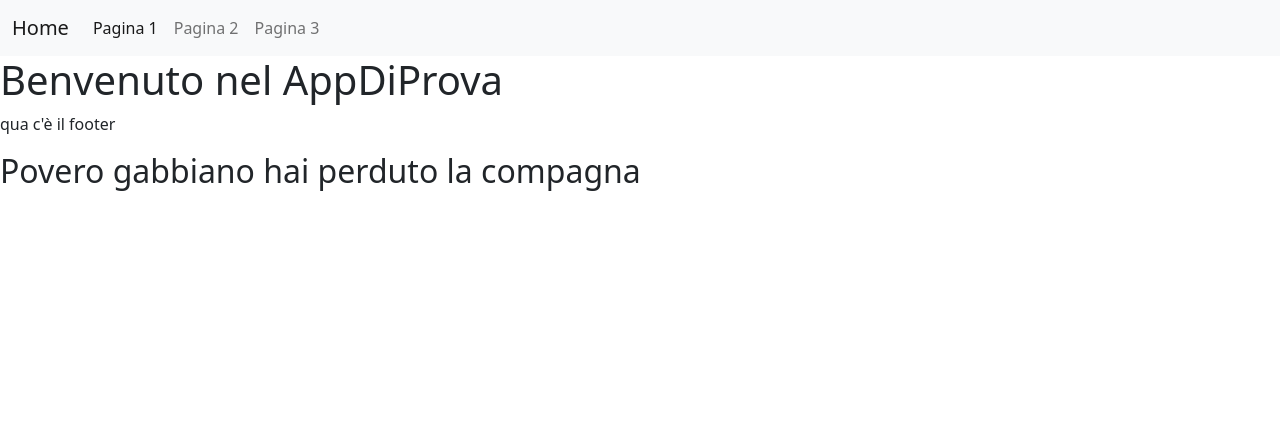
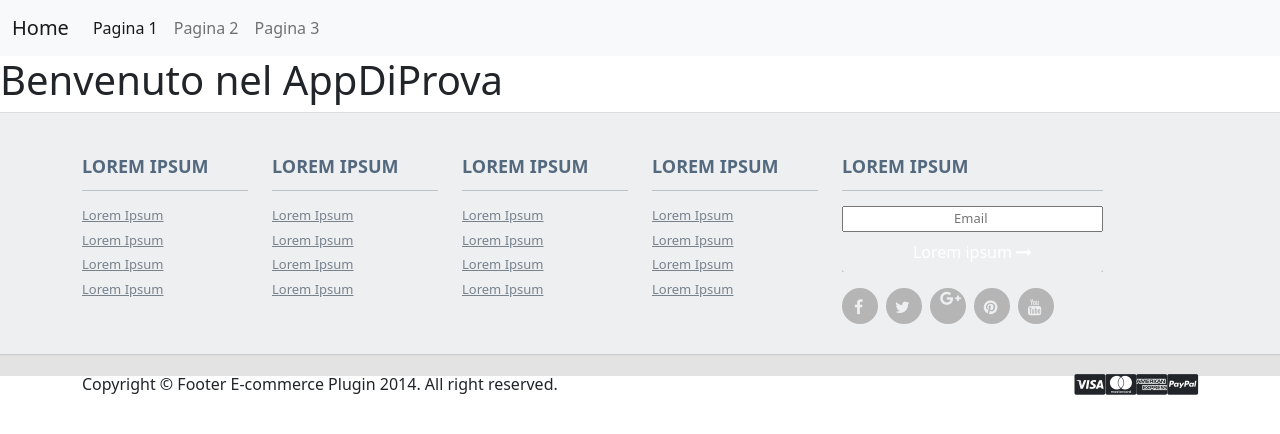
Before and after one commit to DanieleSudosi/ProgettoProva, an Angular app in the folder AppDiProvaCazzeggio/: page / in a window 1280 px wide. Shown: the top 434 px of the page. Built offline with nearby package versions, Linux system fonts and the light colour scheme.

Commit message:
piedi pagina fatto

```diff
--- a/AppDiProvaCazzeggio/src/app/footer/footer.component.css
+++ b/AppDiProvaCazzeggio/src/app/footer/footer.component.css
@@ -0,0 +1,134 @@
+.full {
+    width: 100%;
+}
+.gap {
+	height: 30px;
+	width: 100%;
+	clear: both;
+	display: block;
+}
+.footer {
+	background: #EDEFF1;
+	height: auto;
+	padding-bottom: 30px;
+	position: relative;
+	width: 100%;
+	border-bottom: 1px solid #CCCCCC;
+	border-top: 1px solid #DDDDDD;
+}
+.footer p {
+	margin: 0;
+}
+.footer img {
+	max-width: 100%;
+}
+.footer h3 {
+	border-bottom: 1px solid #BAC1C8;
+	color: #54697E;
+	font-size: 18px;
+	font-weight: 600;
+	line-height: 27px;
+	padding: 40px 0 10px;
+	text-transform: uppercase;
+}
+.footer ul {
+	font-size: 13px;
+	list-style-type: none;
+	margin-left: 0;
+	padding-left: 0;
+	margin-top: 15px;
+	color: #7F8C8D;
+}
+.footer ul li a {
+	padding: 0 0 5px 0;
+	display: block;
+}
+.footer a {
+	color: #78828D
+}
+.supportLi h4 {
+	font-size: 20px;
+	font-weight: lighter;
+	line-height: normal;
+	margin-bottom: 0 !important;
+	padding-bottom: 0;
+}
+.newsletter-box input#appendedInputButton {
+	background: #FFFFFF;
+	display: inline-block;
+	height: 30px;
+	clear: both;
+	width: 100%;
+}
+.newsletter-box .btn {
+	border: medium none;
+	-webkit-border-radius: 3px;
+	-moz-border-radius: 3px;
+	-o-border-radius: 3px;
+	-ms-border-radius: 3px;
+	border-radius: 3px;
+	display: inline-block;
+	height: 40px;
+	padding: 0;
+	width: 100%;
+	color: #fff;
+}
+.newsletter-box {
+	overflow: hidden;
+}
+.bg-gray {
+	background-image: -moz-linear-gradient(center bottom, #BBBBBB 0%, #F0F0F0 100%);
+	box-shadow: 0 1px 0 #B4B3B3;
+}
+.social li {
+	background: none repeat scroll 0 0 #B5B5B5;
+	border: 2px solid #B5B5B5;
+	-webkit-border-radius: 50%;
+	-moz-border-radius: 50%;
+	-o-border-radius: 50%;
+	-ms-border-radius: 50%;
+	border-radius: 50%;
+	float: left;
+	height: 36px;
+	line-height: 36px;
+	margin: 0 8px 0 0;
+	padding: 0;
+	text-align: center;
+	width: 36px;
+	transition: all 0.5s ease 0s;
+	-moz-transition: all 0.5s ease 0s;
+	-webkit-transition: all 0.5s ease 0s;
+	-ms-transition: all 0.5s ease 0s;
+	-o-transition: all 0.5s ease 0s;
+}
+.social li:hover {
+	transform: scale(1.15) rotate(360deg);
+	-webkit-transform: scale(1.1) rotate(360deg);
+	-moz-transform: scale(1.1) rotate(360deg);
+	-ms-transform: scale(1.1) rotate(360deg);
+	-o-transform: scale(1.1) rotate(360deg);
+}
+.social li a {
+	color: #EDEFF1;
+}
+.social li:hover {
+	border: 2px solid #2c3e50;
+	background: #2c3e50;
+}
+.social li a i {
+	font-size: 16px;
+	margin: 0 0 0 5px;
+	color: #EDEFF1 !important;
+}
+.footer-bottom {
+	background: #E3E3E3;
+	border-top: 1px solid #DDDDDD;
+	padding-top: 10px;
+	padding-bottom: 10px;
+}
+.footer-bottom p.pull-left {
+	padding-top: 6px;
+}
+.payments {
+	font-size: 1.5em;
+}
--- a/AppDiProvaCazzeggio/src/app/footer/footer.component.html
+++ b/AppDiProvaCazzeggio/src/app/footer/footer.component.html
@@ -1,3 +1,81 @@
-<p>qua c'è il footer</p>
 
-<h2>Povero gabbiano hai perduto la compagna</h2>
+<footer>
+    <div class="footer" id="footer">
+        <div class="container">
+            <div class="row">
+                <div class="col-lg-2  col-md-2 col-sm-4 col-xs-6">
+                    <h3> Lorem Ipsum </h3>
+                    <ul>
+                        <li> <a href="#"> Lorem Ipsum </a> </li>
+                        <li> <a href="#"> Lorem Ipsum </a> </li>
+                        <li> <a href="#"> Lorem Ipsum </a> </li>
+                        <li> <a href="#"> Lorem Ipsum </a> </li>
+                    </ul>
+                </div>
+                <div class="col-lg-2  col-md-2 col-sm-4 col-xs-6">
+                    <h3> Lorem Ipsum </h3>
+                    <ul>
+                        <li> <a href="#"> Lorem Ipsum </a> </li>
+                        <li> <a href="#"> Lorem Ipsum </a> </li>
+                        <li> <a href="#"> Lorem Ipsum </a> </li>
+                        <li> <a href="#"> Lorem Ipsum </a> </li>
+                    </ul>
+                </div>
+                <div class="col-lg-2  col-md-2 col-sm-4 col-xs-6">
+                    <h3> Lorem Ipsum </h3>
+                    <ul>
+                        <li> <a href="#"> Lorem Ipsum </a> </li>
+                        <li> <a href="#"> Lorem Ipsum </a> </li>
+                        <li> <a href="#"> Lorem Ipsum </a> </li>
+                        <li> <a href="#"> Lorem Ipsum </a> </li>
+                    </ul>
+                </div>
+                <div class="col-lg-2  col-md-2 col-sm-4 col-xs-6">
+                    <h3> Lorem Ipsum </h3>
+                    <ul>
+                        <li> <a href="#"> Lorem Ipsum </a> </li>
+                        <li> <a href="#"> Lorem Ipsum </a> </li>
+                        <li> <a href="#"> Lorem Ipsum </a> </li>
+                        <li> <a href="#"> Lorem Ipsum </a> </li>
+                    </ul>
+                </div>
+                <div class="col-lg-3  col-md-3 col-sm-6 col-xs-12 ">
+                    <h3> Lorem Ipsum </h3>
+                    <ul>
+                        <li>
+                            <div class="input-append newsletter-box text-center">
+                                <input type="text" class="full text-center" placeholder="Email ">
+                                <button class="btn  bg-gray" type="button"> Lorem ipsum <i class="fa fa-long-arrow-right"> </i> </button>
+                            </div>
+                        </li>
+                    </ul>
+                    <ul class="social">
+                        <li> <a href="#"> <i class=" fa fa-facebook">   </i> </a> </li>
+                        <li> <a href="#"> <i class="fa fa-twitter">   </i> </a> </li>
+                        <li> <a href="#"> <i class="fa fa-google-plus">   </i> </a> </li>
+                        <li> <a href="#"> <i class="fa fa-pinterest">   </i> </a> </li>
+                        <li> <a href="#"> <i class="fa fa-youtube">   </i> </a> </li>
+                    </ul>
+                </div>
+            </div>
+            <!--/.row-->
+        </div>
+        <!--/.container-->
+    </div>
+    <!--/.footer-->
+
+    <div class="footer-bottom">
+        <div class="container">
+            <p class="pull-left"> Copyright © Footer E-commerce Plugin 2014. All right reserved. </p>
+            <div class="pull-right">
+                <ul class="nav nav-pills payments">
+                	<li><i class="fa fa-cc-visa"></i></li>
+                    <li><i class="fa fa-cc-mastercard"></i></li>
+                    <li><i class="fa fa-cc-amex"></i></li>
+                    <li><i class="fa fa-cc-paypal"></i></li>
+                </ul>
+            </div>
+        </div>
+    </div>
+    <!--/.footer-bottom-->
+</footer>
--- a/AppDiProvaCazzeggio/src/index.html
+++ b/AppDiProvaCazzeggio/src/index.html
@@ -3,6 +3,7 @@
 <head>
   <meta charset="utf-8">
   <title>AppDiProvaCazzeggio</title>
+  <link href="//maxcdn.bootstrapcdn.com/font-awesome/4.2.0/css/font-awesome.min.css" rel="stylesheet">
   <base href="/">
   <meta name="viewport" content="width=device-width, initial-scale=1">
   <link rel="icon" type="image/x-icon" href="favicon.ico">
```
